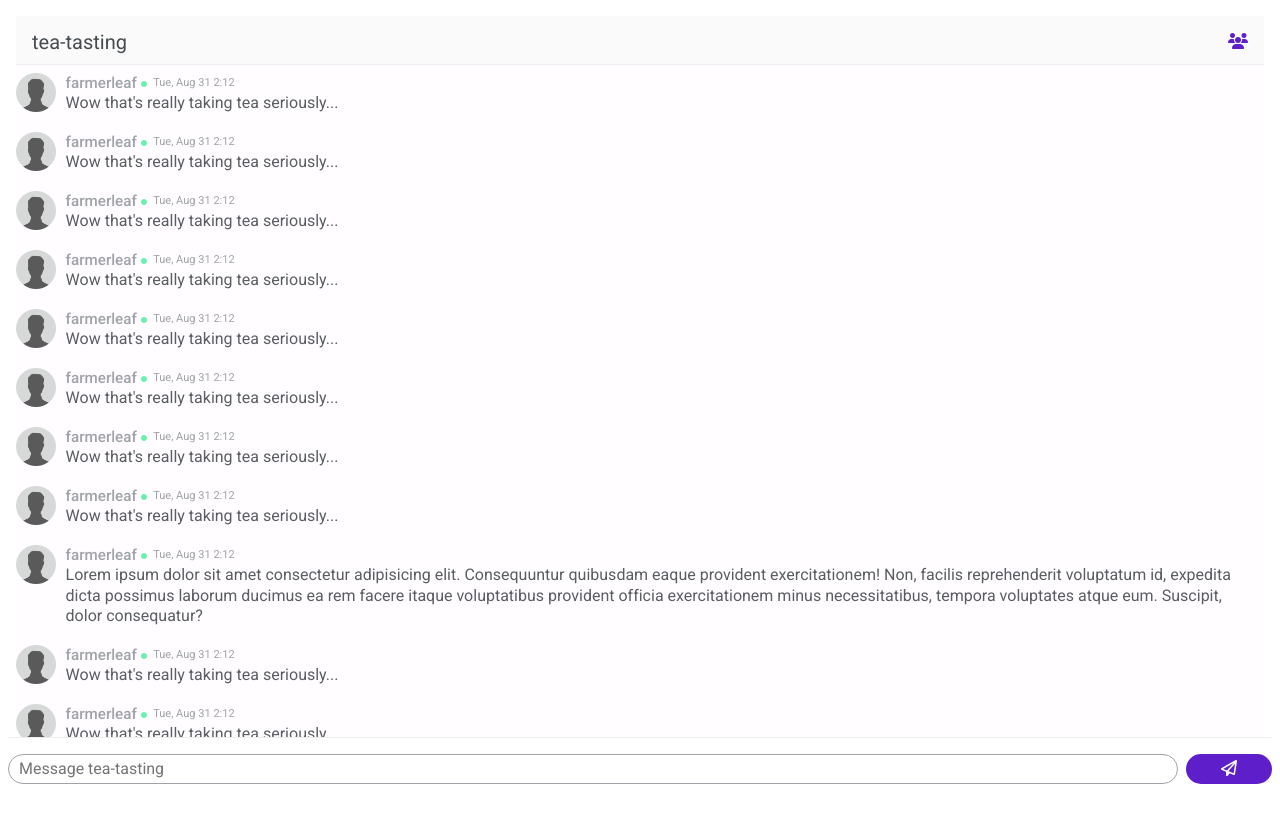
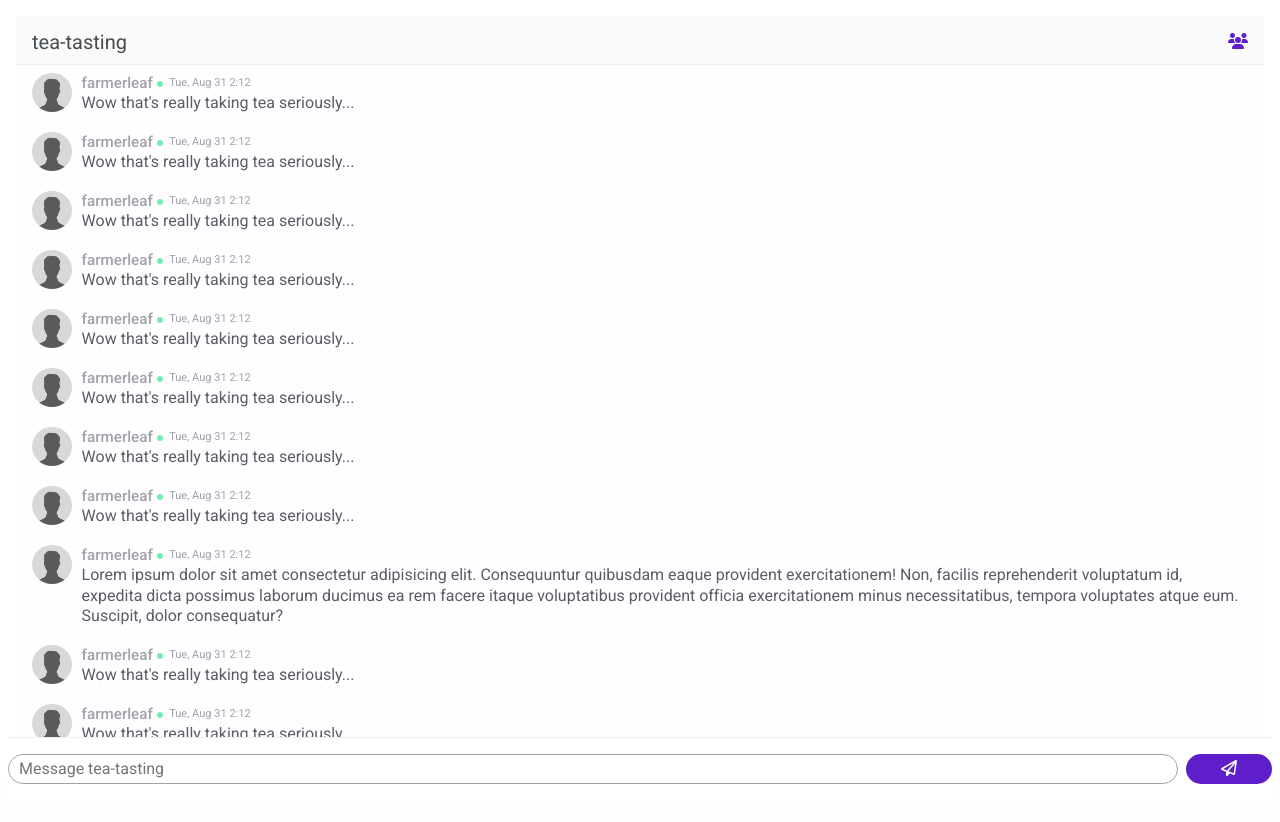
Before and after one commit to xyeres/chat-ui, a website: page index.html in a window 1280 px wide. Drawn offline with nearby package versions, Linux system fonts and the light colour scheme; files that its build step writes are made by us from their sources.

Commit message:
Greatly simplifies messages styles

```diff
--- a/scss/components/_messages.scss
+++ b/scss/components/_messages.scss
@@ -1,23 +1,6 @@
 @use '../base/colors';
 
 .messages {
-  height: 90%;
-  overflow: auto;
-  margin-bottom: 3rem;
-  padding-top: 0.5rem;
-  padding-right: 0.5rem;
+  padding: 0.5rem 1.5rem 0 1rem;
   background-color: colors.$messagesBackground;
-
-  &::-webkit-scrollbar {
-    width: 0.2rem;
-  }
-
-  &::-webkit-scrollbar-track {
-    background: colors.$borderLightGray
-  }
-
-  &::-webkit-scrollbar-thumb {
-    background: colors.$lightPurple;
-    border-radius: 40px;
-  }
 }
```
